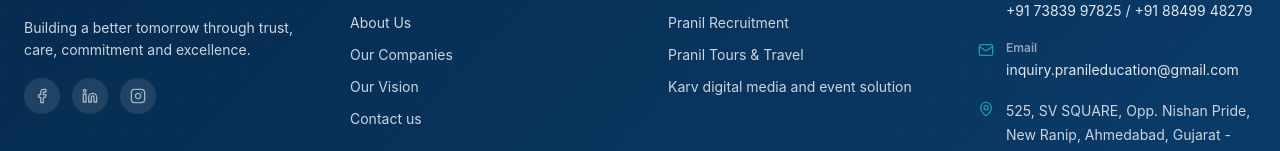
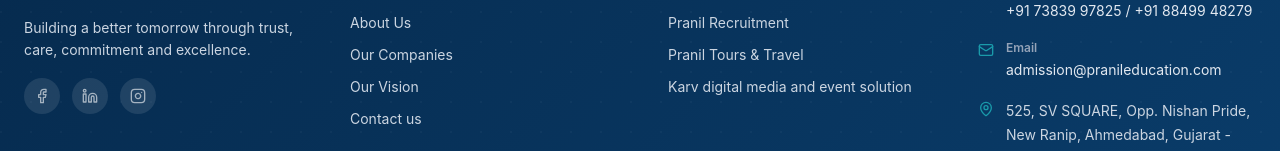
Before and after one commit to hardhdave/pranil, a Next.js app: page / in a window 1280 px wide. Shown: the part 6185-6336 px from the top of the page. Built offline with nearby package versions, Linux system fonts and the light colour scheme.

Commit message:
chore: update education division email to admission@pranileducation.com

```diff
--- a/src/app/api/contact/route.ts
+++ b/src/app/api/contact/route.ts
@@ -4,7 +4,7 @@
 // Company-specific email routing
 const companyEmailConfig: Record<string, { to: string; name: string; phone: string }> = {
   "pranil-education": {
-    to: "inquiry.pranileducation@gmail.com, pranileducation76@gmail.com",
+    to: "admission@pranileducation.com, pranileducation76@gmail.com",
     name: "PRANIL Education Services",
     phone: "+91 73839 97825 / +91 88499 48279",
   },
--- a/src/components/layout/footer.tsx
+++ b/src/components/layout/footer.tsx
@@ -146,8 +146,8 @@
                   <Mail className="h-4 w-4 text-[var(--teal-light)] mt-0.5 shrink-0" />
                   <div>
                     <p className="text-xs text-slate-400 font-semibold">Email</p>
-                    <a href="mailto:inquiry.pranileducation@gmail.com" className="text-sm text-slate-200 hover:text-white transition">
-                      inquiry.pranileducation@gmail.com
+                    <a href="mailto:admission@pranileducation.com" className="text-sm text-slate-200 hover:text-white transition">
+                      admission@pranileducation.com
                     </a>
                   </div>
                 </div>
--- a/src/components/sections/contact-section.tsx
+++ b/src/components/sections/contact-section.tsx
@@ -93,8 +93,8 @@
                 {
                   icon: Mail,
                   label: "EMAIL US",
-                  value: "inquiry.pranileducation@gmail.com",
-                  href: "mailto:inquiry.pranileducation@gmail.com"
+                  value: "admission@pranileducation.com",
+                  href: "mailto:admission@pranileducation.com"
                 },
                 {
                   icon: Phone,
--- a/src/components/sections/founders-section.tsx
+++ b/src/components/sections/founders-section.tsx
@@ -17,7 +17,7 @@
       details: "Managing creative pipelines, global educational consultation, and brand architectures across corporate projects.",
       img: "/ceo-komal.png",
       linkedin: "https://www.linkedin.com/in/komal-tiwari-36230266?utm_source=share_via&utm_content=profile&utm_medium=member_android",
-      email: "inquiry.pranileducation@gmail.com"
+      email: "admission@pranileducation.com"
     },
     {
       name: "Arvind Tiwari",
@@ -25,7 +25,7 @@
       details: "Coordinating technical structures, global tours and travel strategies, and digital infrastructure operations.",
       img: "/ceo-arvind.png",
       linkedin: "#",
-      email: "inquiry.pranileducation@gmail.com"
+      email: "admission@pranileducation.com"
     }
   ];
 
--- a/src/lib/company-pages-data.ts
+++ b/src/lib/company-pages-data.ts
@@ -103,7 +103,7 @@
     ctaTitle: "Start Your Study Abroad Journey Today",
     ctaDescription: "Book a FREE counselling session with our expert education consultants.",
     phone: "+91 73839 97825 / +91 88499 48279",
-    email: "inquiry.pranileducation@gmail.com"
+    email: "admission@pranileducation.com"
   },
 
   recruitment: {
--- a/src/lib/site-data.ts
+++ b/src/lib/site-data.ts
@@ -460,7 +460,7 @@
     short: "PRANIL",
     logoUrl: "/logos/main-logo.png",
     phone: "+91 73839 97825 / +91 88499 48279",
-    email: "inquiry.pranileducation@gmail.com"
+    email: "admission@pranileducation.com"
   }
 ];
 
```
